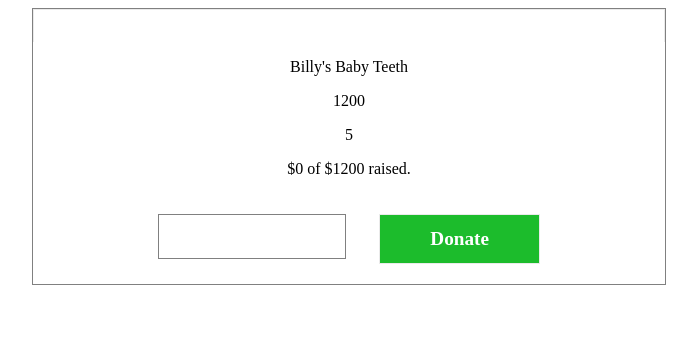
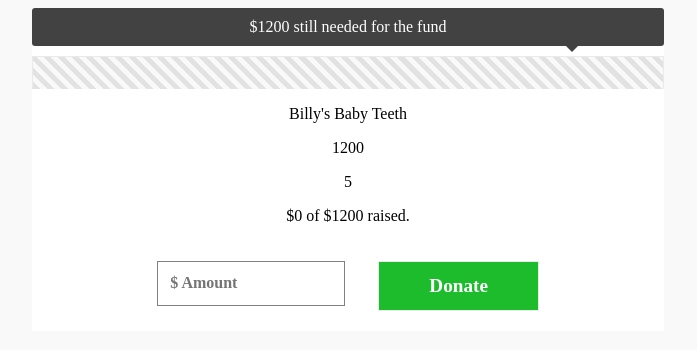
Before and after one commit to Jfrederick12/react-fundraiser, a React (Create React App) app: page / in a window 1280 px wide. Shown: the top 350 px of the page, without its empty margins (292-989 px from the left). Built offline with nearby package versions, Linux system fonts and the light colour scheme.

Commit message:
add logic to determine if the fund has exceeded it's goal

```diff
--- a/src/components/donate-button.js
+++ b/src/components/donate-button.js
@@ -3,8 +3,8 @@
 import {Alert} from 'react-bootstrap';
 
 class DonateButton extends Component {
-	constructor(props) {
-		super(props);
+	constructor() {
+		super();
 
 		this.state = {
 			value: '',
@@ -59,7 +59,7 @@
 		return(
 			<form className="donate-form" onSubmit={this.handleSubmit}>
 				<div className="col">
-					<input type="number" value={this.state.value} onChange={this.handleChange}/>
+					<input type="number" value={this.state.value} onChange={this.handleChange} placeholder="$ Amount"/>
 				</div>
 				<div className="col">
 					<button className="btn" onClick={this.handleAlertShow.bind(this)}>Donate</button>
--- a/src/components/fundraiser.js
+++ b/src/components/fundraiser.js
@@ -20,6 +20,8 @@
   		amountRaised: (this.state.amountRaised + amount)
   	})
   }
+
+
   render() {
     return (
       <div className="App">
@@ -28,7 +30,16 @@
 				  	let amount = Math.round((this.state.amountRaised / fund.goal) * 100)
           		return(
 		            <div className="fund-container" key={fund.id}>
-		              < ProgressBar amount={amount}/>
+            	    <div className="bubble">
+							      <span>
+							      	{ amount < 100 ?
+											    `$${fund.goal - this.state.amountRaised} still needed for the fund`
+										    :
+										      `Congrats! the fund has raised $${this.state.amountRaised}`
+							      	}
+							   </span>
+							    </div>
+		              <div>< ProgressBar amount={amount}/></div>
 		              <p>{fund.name}</p>
 		              <p>{fund.goal}</p>
 		              <p>{fund.doners.length}</p>
--- a/src/components/progress-bar.js
+++ b/src/components/progress-bar.js
@@ -2,11 +2,7 @@
 import '../styles/progress-bar.css';
 
 class ProgressBar extends Component {
-	constructor(props) {
-		super(props);
-	}
-
-	render() {
+  render() {
   	const divStyle = { width: `${this.props.amount}%` }
   	const maxStyle = { width: '100%'}
 		return(
--- a/src/styles/donate-button.css
+++ b/src/styles/donate-button.css
@@ -72,7 +72,7 @@
   text-align: center;
   line-height: 1.5;
   color: white;
-  background-color: #1CBC2C;
+  background-color: #ff4949;
   border: 1px solid #eaeaea;
   transition: background 0.3s ease 0s;
 }
@@ -96,7 +96,7 @@
   text-align: center;
   line-height: 1.5;
   color: white;
-  background-color: salmon;
+  background-color: #ff4949;
   border: 1px solid #eaeaea;
   transition: background 0.3s ease 0s;
 }
--- a/src/styles/fundraiser.css
+++ b/src/styles/fundraiser.css
@@ -1,5 +1,35 @@
+@import url('https://fonts.googleapis.com/css?family=Comfortaa');
+html {
+	background-color: #f9f9f9;
+}
 .fund-container {
 	margin-left: 25%;
 	width: 50%;
-	border: 1px solid gray;
+	background-color: white;
+  font-family: 'Futura';
 }
+
+.bubble {
+  position: relative;
+  padding: 10px;
+  margin-bottom: 10px;
+  font-family: 'Futura';
+  text-align: center;
+  color: #fff;
+  background-color: #424242;
+  border-radius: 3px;
+}
+
+.bubble strong {
+	color: #ff4949;
+}
+
+.bubble:after {
+  position: absolute;
+  bottom: -0.4em;
+  right: 5em;
+  border-top: 0.8em solid #424242;
+  border-right: 0.8em solid transparent;
+  border-left: 0.8em solid transparent;
+  content: "";
+}
--- a/src/styles/progress-bar.css
+++ b/src/styles/progress-bar.css
@@ -1,4 +1,14 @@
 .progress-bar {
+	background: repeating-linear-gradient(
+	  45deg,
+	  #e2e2e2,
+	  #e2e2e2 5px,
+	  #f9f9f9 5px,
+	  #f9f9f9 10px
+	);
+	box-shadow:
+    inset 0 2px 9px  rgba(255,255,255,0.3),
+    inset 0 -1 6px rgba(0,0,0,0.4);
   height: 2em;
   border: 1px solid #eaeaea;
   border-bottom: 0;
@@ -6,8 +16,6 @@
 
 .bar {
   height: 2em;
-  background-color: #EF5F3C;
-  -webkit-box-shadow: inset 0px 1px 0px 0px rgba(255,255,255,0.25);
-  -moz-box-shadow: inset 0px 1px 0px 0px rgba(255,255,255,0.25);
-  box-shadow: inset 0px 1px 0px 0px rgba(255,255,255,0.25);
+  background-color: #ff4949;
+  transition: 0.4s linear;
 }
```
